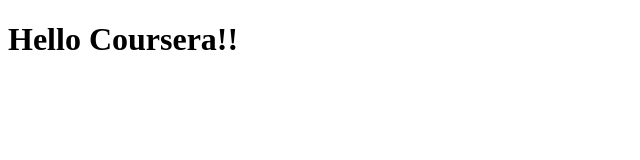
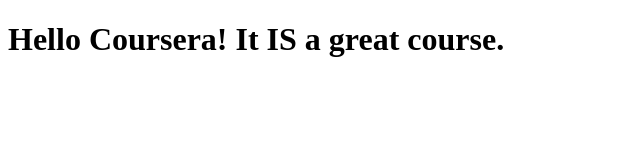
Before and after one commit to magvij/coursera-test, a plain HTML site: page site/index.html in a window 1280 px wide. Shown: the whole page, without its empty margins (0-640 px from the left). Drawn offline with Linux system fonts and the light colour scheme.

Commit message:
small addition to page content

```diff
--- a/site/index.html
+++ b/site/index.html
@@ -4,6 +4,6 @@
 	<title>Hello Coursera!</title>
 </head>
 <body>
-<h1>Hello Coursera!!</h1>
+<h1>Hello Coursera! It IS a great course.</h1>
 </body>
 </html>
```
